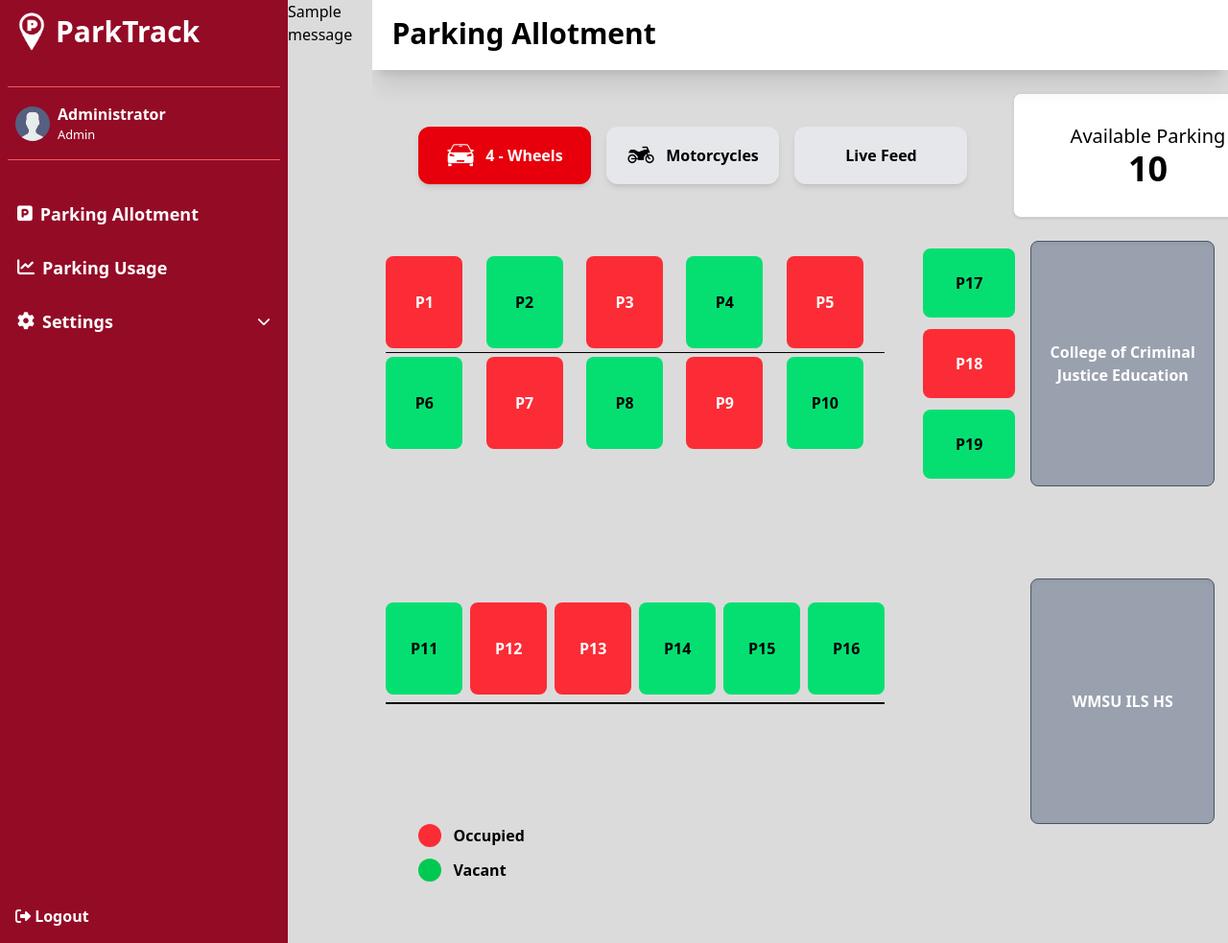
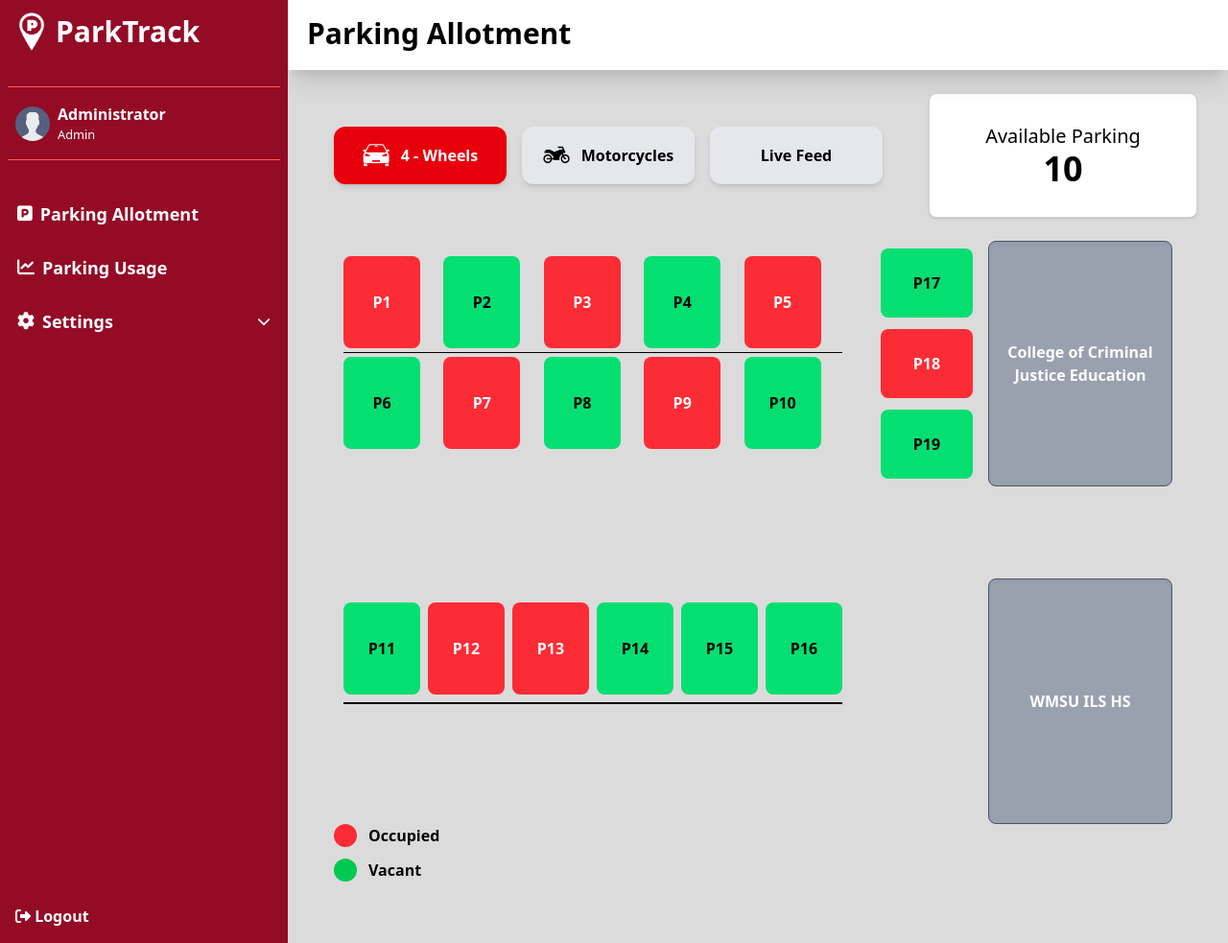
Before and after one commit to Renz7287/2025_CP-PARKTRACK, a Django app: page /parking-allotment/ in a window 1280 px wide. Shown: the whole page at 96% size. Run offline with Django 4.2, Linux system fonts and the light colour scheme; a user stored in the database is signed in; data comes from the database, SQL or seed files in the repository; tables that the repository leaves empty hold one stand-in row (values such as "Sample post"); one stand-in notice (Sample message) is shown; some libraries are stand-ins or nearby versions.

Commit message:
Added django-auto-logout and sweetalert2
Used third-party library django-auto-logout to logout idle users automatically and used sweetalert to display the message

```diff
--- a/parktrack/parking_allotment/templates/parking_allotment/index.html
+++ b/parktrack/parking_allotment/templates/parking_allotment/index.html
@@ -24,9 +24,9 @@
         <span>Motorcycles</span>
       </button>
       {% if user.is_admin %}
-      <button id="liveToggle" class="flex items-center justify-center gap-3 w-[180px] h-[60px] rounded-xl bg-gray-200 text-black font-semibold shadow-md">
-        <span>Live Feed</span>
-      </button>
+        <button id="liveToggle" class="flex items-center justify-center gap-3 w-[180px] h-[60px] rounded-xl bg-gray-200 text-black font-semibold shadow-md">
+          <span>Live Feed</span>
+        </button>
       {% endif %}
     </div>
 
@@ -203,7 +203,9 @@
       </div>
     </div>
   </div>
+{% endblock %}
 
+{% block script %}
 <script>
   const carToggle = document.getElementById('carToggle');
   const motorToggle = document.getElementById('motorToggle');
@@ -278,4 +280,4 @@
 
   showSection('car');
 </script>
-{% endblock %}
+{% endblock script %}
--- a/parktrack/requirements.txt
+++ b/parktrack/requirements.txt
@@ -1,6 +1,7 @@
 asgiref==3.9.1
 distlib==0.4.0
 Django==5.2.4
+django-auto-logout==0.5.1
 django-cors-headers==4.7.0
 django-extensions==4.1
 djangorestframework==3.16.1
--- a/parktrack/settings/views.py
+++ b/parktrack/settings/views.py
@@ -1,6 +1,6 @@
 from django.shortcuts import render
 from django.contrib.auth.decorators import login_required
-from users.models import User, DriverProfile, Vehicle
+from users.models import DriverProfile
 
 # Create your views here.
 
--- a/parktrack/templates/base.html
+++ b/parktrack/templates/base.html
@@ -13,21 +13,14 @@
     <link rel="icon" type="image/png" href="{% static 'images/parktrack-logo-favicon.png' %}"/>
     <script src="https://cdn.jsdelivr.net/npm/@tailwindcss/browser@4"></script>
     <script src="https://kit.fontawesome.com/3ea0af40f5.js" crossorigin="anonymous"></script>
+    <script src="https://cdn.jsdelivr.net/npm/sweetalert2@11"></script>
 </head>
 <body class="flex bg-[#dcdbdb]">
 
   {% include 'navbar.html' %}
 
-  {% if messages %}
-    <ul class="messages">
-      {% for message in messages %}
-        <li>{{ message }}</li>
-      {% endfor %}
-    </ul>
-  {% endif %}
-
   <main id="js-content" class="h-screen w-full overflow-auto">
-    {% endif %}
+{% endif %}
 
     <header class="top-0 sticky bg-white shadow-xl z-[5] pb-3 pt-[0.5px]">
       {% block header %}
@@ -42,10 +35,28 @@
 {% if not is_partial %}
   </main>
 
+  {% if messages %}
+    <script>
+      {% for message in messages%}
+        let icon = 'info';
+
+        if ('{{ message.tags }}' === 'success') icon = 'success';
+        if ('{{ message.tags }}' === 'error') icon = 'error';
+        if ('{{ message.tags }}' === 'warning') icon = 'warning';
+
+        Swal.fire({
+          icon: icon,
+          title: '{{ message|escapejs }}',
+          showConfirmationButton: true,
+        });
+      {% endfor %}
+    </script>
+  {% endif %}
   <script src="{% static 'javascript/navbar.js' %}"></script>
   {% block script %}
 
   {% endblock script %}
 </body>
 </html>
+{{ redirect_to_login_immediately }}
 {% endif %}
--- a/parktrack/users/views.py
+++ b/parktrack/users/views.py
@@ -1,4 +1,5 @@
 from django.shortcuts import render, redirect
+from django.contrib import messages
 from django.contrib.auth.views import LoginView
 from django.db import transaction
 from django.http import JsonResponse
@@ -33,6 +34,7 @@ def register_user(request):
                 vehicle.owner = driver_profile
                 vehicle.save()
 
+            messages.success(request, 'You have been registered successfully.')
             return redirect('users:login')
 
     else:
```
Also changed, not shown: parktrack/parktrack/settings.py (+7 -0 lines), parktrack/templates/base_auth.html (+18 -8 lines).
